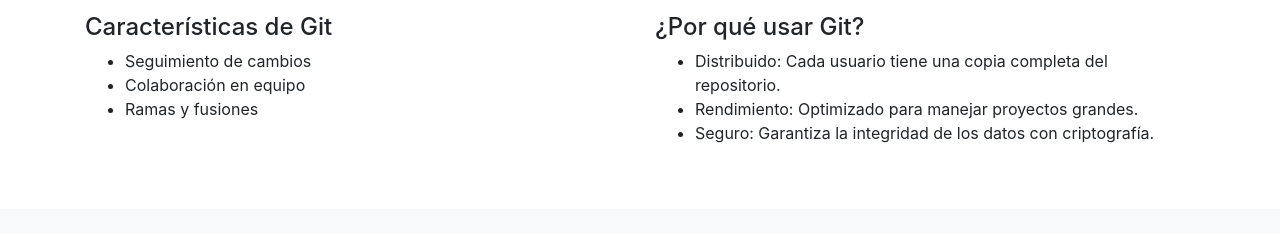
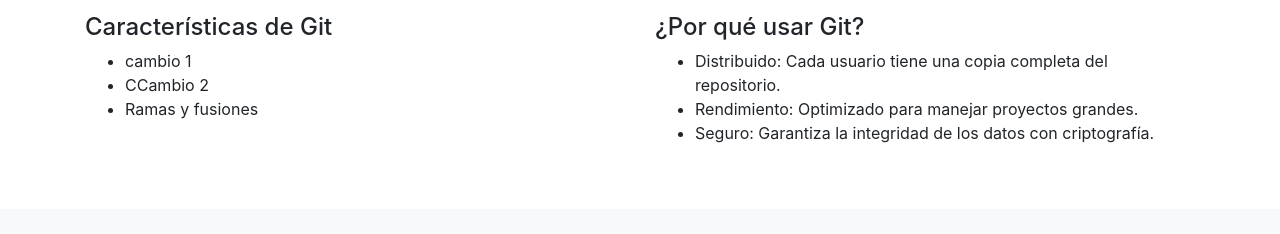
Before and after one commit to VannyGBN/Prueba1, a plain HTML site: page index.html in a window 1280 px wide. Shown: the part 427-661 px from the top of the page. Drawn offline with nearby package versions, Linux system fonts and the light colour scheme.

Commit message:
mi segundo cambio

```diff
--- a/index.html
+++ b/index.html
@@ -46,8 +46,8 @@
       <div class="col-md-6">
         <h4>Características de Git</h4>
         <ul>
-          <li>Seguimiento de cambios</li>
-          <li>Colaboración en equipo</li>
+          <li>cambio 1</li>
+          <li>CCambio 2</li>
           <li>Ramas y fusiones</li>
         </ul>
       </div>
```
